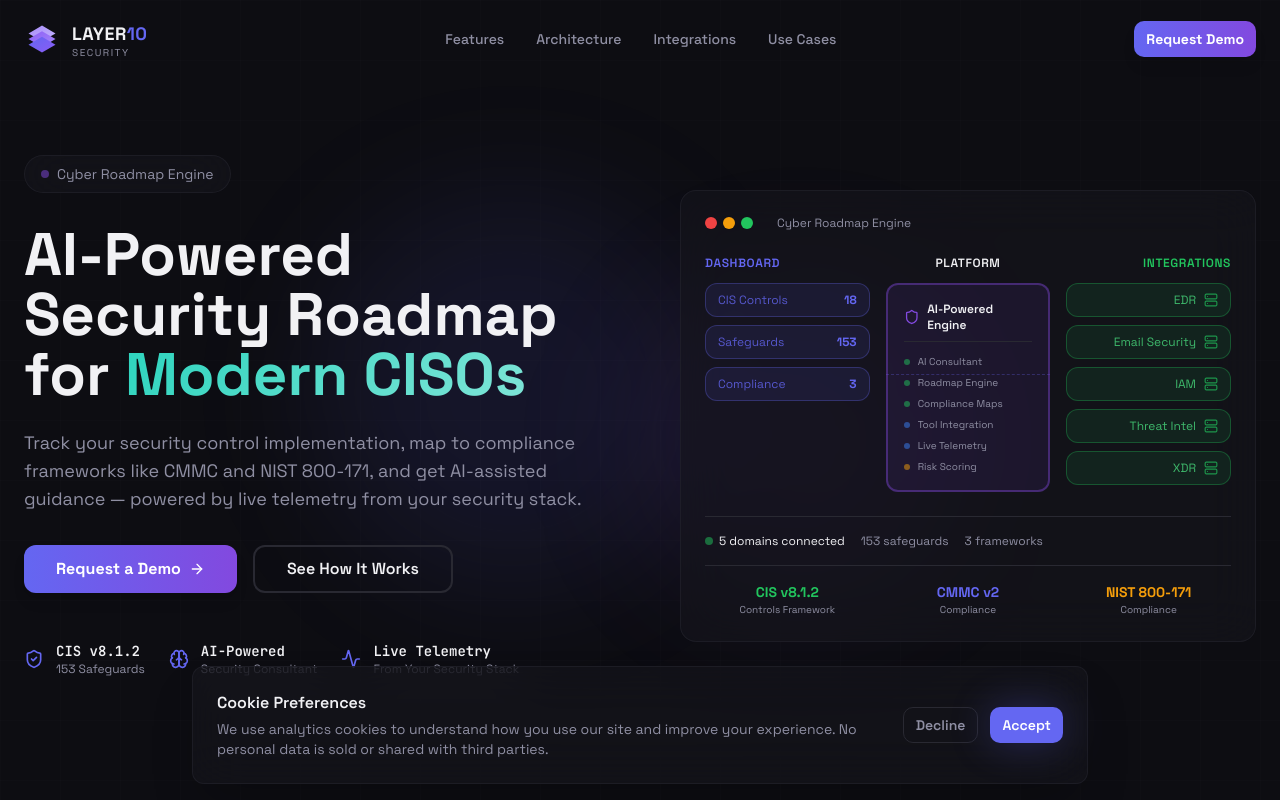
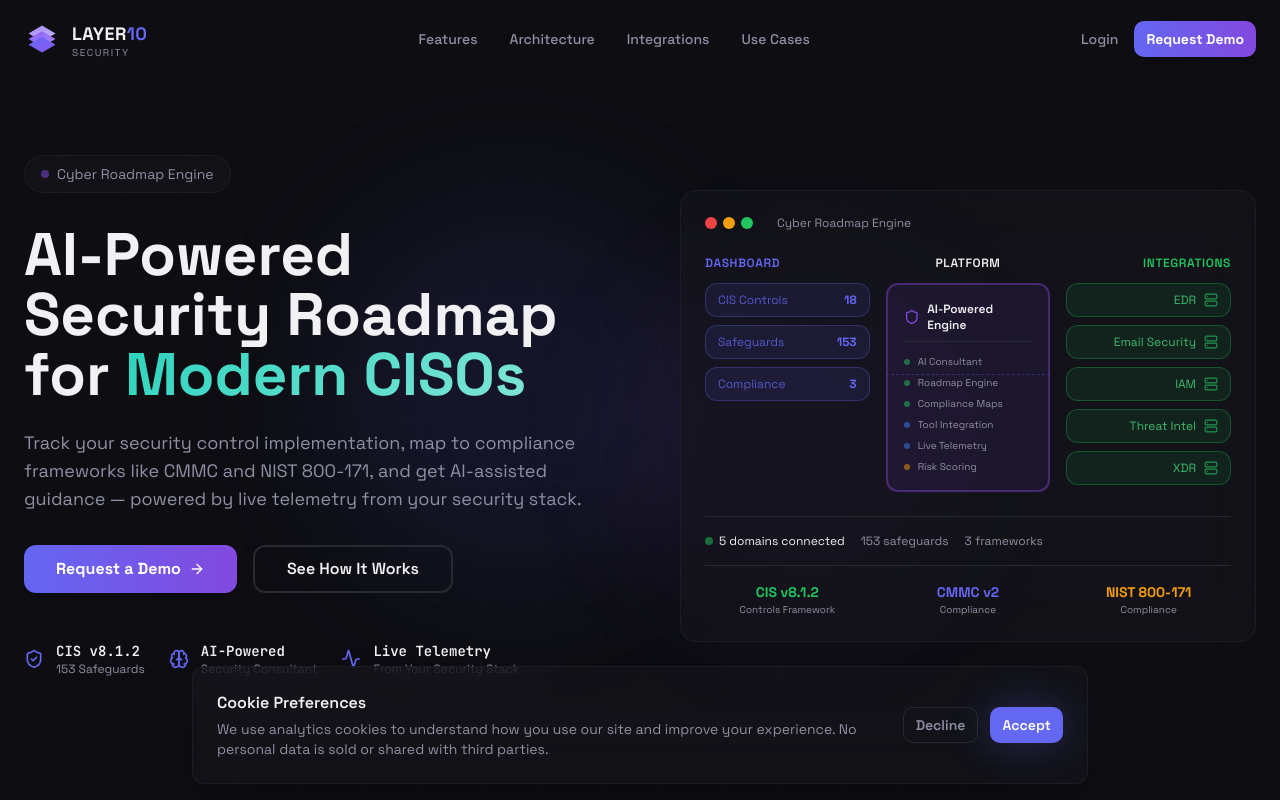
Before and after one commit to l10sec/layer10security.io, a React (Vite) app: page / in a window 1280 px wide. Shown: the top 800 px of the page. Built offline with nearby package versions, Linux system fonts and the light colour scheme; the HTML template or start-up script is replaced by a standard one.

Commit message:
feat: Add Login link to nav — points to cyberroadmap.layer10security.dev

```diff
--- a/src/components/Navigation.tsx
+++ b/src/components/Navigation.tsx
@@ -58,6 +58,12 @@
 
         {/* Desktop CTA */}
         <div className="hidden lg:flex items-center gap-4">
+          <a
+            href="https://cyberroadmap.layer10security.dev"
+            className="text-muted-foreground hover:text-foreground transition-colors text-sm font-medium"
+          >
+            Login
+          </a>
           <Button variant="hero" size="sm" onClick={() => scrollToSection('#demo')}>
             Request Demo
           </Button>
@@ -92,6 +98,12 @@
                 </button>
               ))}
               <div className="flex flex-col gap-3 pt-4 border-t border-border">
+                <a
+                  href="https://cyberroadmap.layer10security.dev"
+                  className="text-center text-muted-foreground hover:text-foreground transition-colors py-2"
+                >
+                  Login
+                </a>
                 <Button variant="hero" className="w-full" onClick={() => scrollToSection('#demo')}>
                   Request Demo
                 </Button>
```
